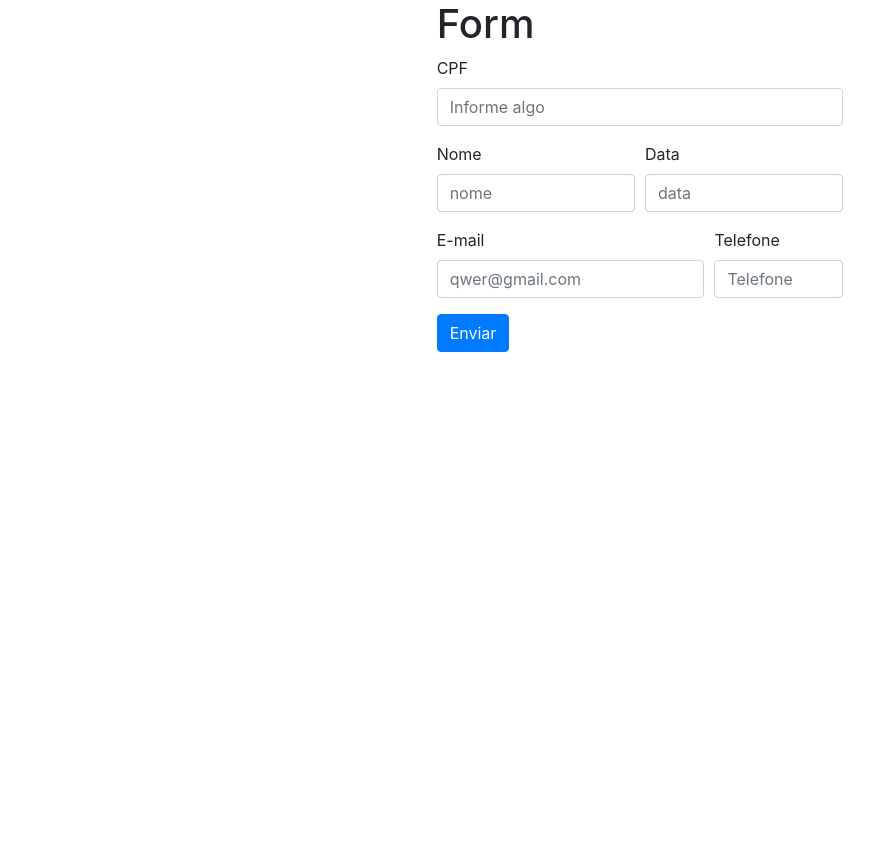
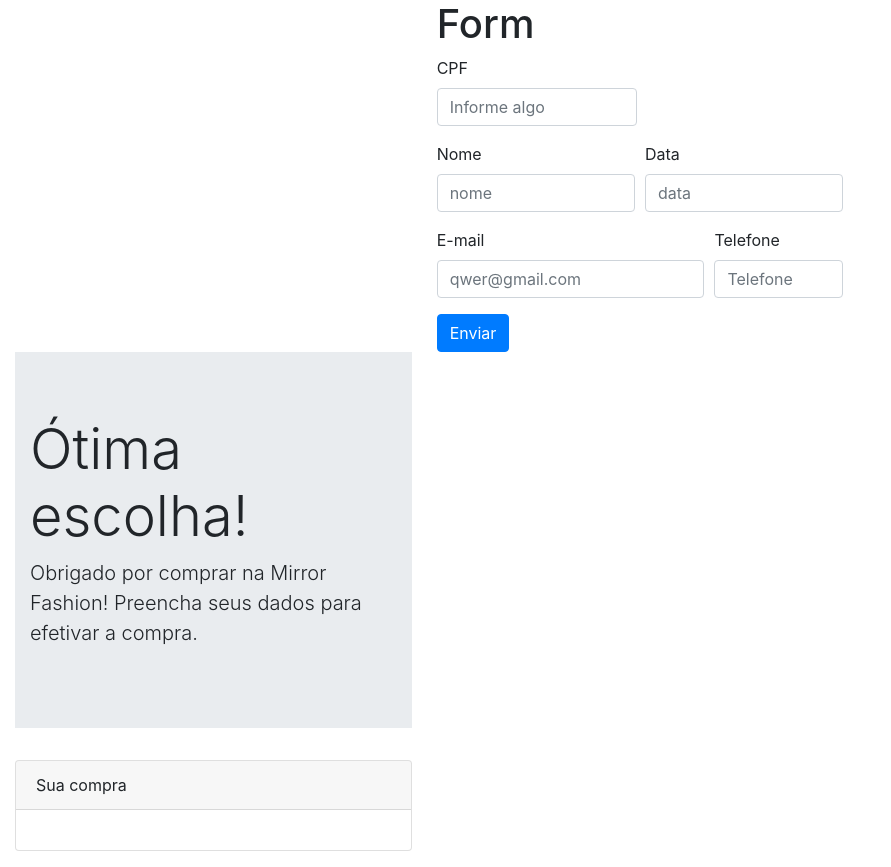
Before and after one commit to Lucasplpx/form, a plain HTML site: page teste.html in a window 1280 px wide. Shown: the whole page, without its empty margins (0-891 px from the left). Before the commit the page ends 800 px from the top, so only its background shows below. Drawn offline with Linux system fonts and the light colour scheme.

Commit message:
Transformacao

```diff
--- a/js/validador.js
+++ b/js/validador.js
@@ -55,7 +55,7 @@ $(document).ready(function () {
             nome: {
                 required: true,
                 maxlength: 20,
-                minlength: 5,
+                //minlength: 5,
                 minWords: 2
             },
             email: {
--- a/teste.html
+++ b/teste.html
@@ -11,6 +11,9 @@
 		<script type="text/javascript" src="js/jquery.validate.min.js"></script>
 		<script type="text/javascript" src="js/additional-methods.min.js"></script>
 		<script type="text/javascript" src="js/localization/messages_pt_BR.js"></script>
+
+
+
 
 		<script type="text/javascript">
 
@@ -58,7 +61,7 @@
 
                 <div class="form-group">
                     <label for="cpf">CPF</label>
-                    <input type="text" class="form-control" id="cpf" name="cpf" placeholder="Informe algo"/>
+                    <input type="text" style="width: 200px;" class="form-control" id="cpf" name="cpf" placeholder="Informe algo"/>
                 </div>
 
                 <div class="form-row">
@@ -90,10 +93,34 @@
 
     </div>
 
-    <div class="col-sm-4"></div>
+    <div class="col-sm-4">
+
+        <div class="jumbotron jumbotron-fluid">
+            <div class="container">
+
+                <!-- h1 e p que já tínhamos, somente adicionar as respectivas classes -->
+                <h1 class="display-4">Ótima escolha!</h1>
+                <p class="lead">Obrigado por comprar na Mirror Fashion!
+            Preencha seus dados para efetivar a compra.</p>
+
+            </div><!-- fim .container dentro do jumbotron -->
+        </div><!-- fim .jumbotron -->
 
 
 
+        <div class="card mb-3">
+            <div class="card-header">
+                Sua compra
+            </div><!-- fim .card-header -->
+
+            <div class="card-body">
+
+                <!-- ... aqui vai o <dl> que já temos ... -->
+
+            </div><!-- fim .card-body -->
+        </div><!-- fim .card -->
+
+    </div>
 
 
 
```
Also changed, not shown: index.html (+23 -9 lines).
